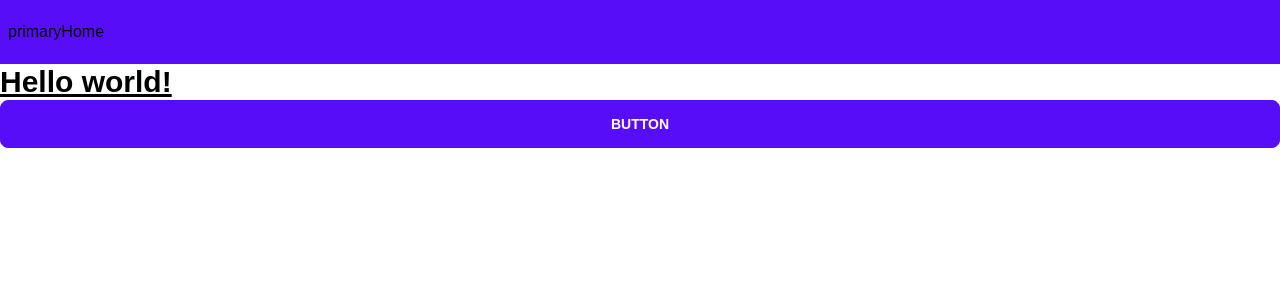
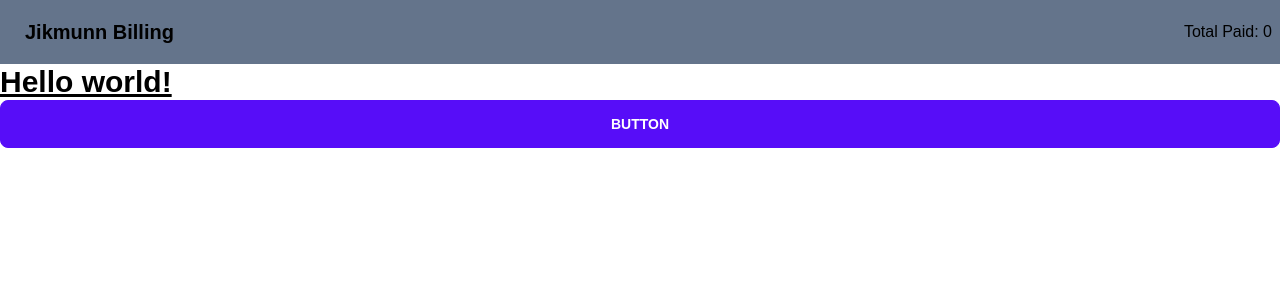
Before and after one commit to muhammad-jiku/jikmunn-billing-page-client, a React (Create React App) app: page / in a window 1280 px wide. Shown: the top 300 px of the page. Built offline with nearby package versions, Linux system fonts and the light colour scheme; the HTML template or start-up script is replaced by a standard one.

Commit message:
navbar modified

```diff
--- a/src/components/Shared/Navbar.jsx
+++ b/src/components/Shared/Navbar.jsx
@@ -2,32 +2,13 @@ import React from 'react';
 
 const Navbar = () => {
   return (
-    <div>
-      <nav className="navbar navbar-expand-sm navbar-light bg-primary">
-        <div className="container-fluid">
-          <a className="navbar-brand" href="#">
-            primary
-          </a>
-          <button
-            className="navbar-toggler"
-            type="button"
-            data-toggle="collapse"
-            data-target="#navbarID"
-            aria-controls="navbarID"
-            aria-expanded="false"
-            aria-label="Toggle navigation"
-          >
-            <span className="navbar-toggler-icon"></span>
-          </button>
-          <div className="collapse navbar-collapse" id="navbarID">
-            <div className="navbar-nav">
-              <a className="nav-link active" aria-current="page" href="#">
-                Home
-              </a>
-            </div>
-          </div>
-        </div>
-      </nav>
+    <div className="navbar bg-slate-500">
+      <div className="flex-1">
+        <p className="btn btn-ghost normal-case text-xl">Jikmunn Billing</p>
+      </div>
+      <div className="flex-none">
+        <p> Total Paid: 0</p>
+      </div>
     </div>
   );
 };
```
